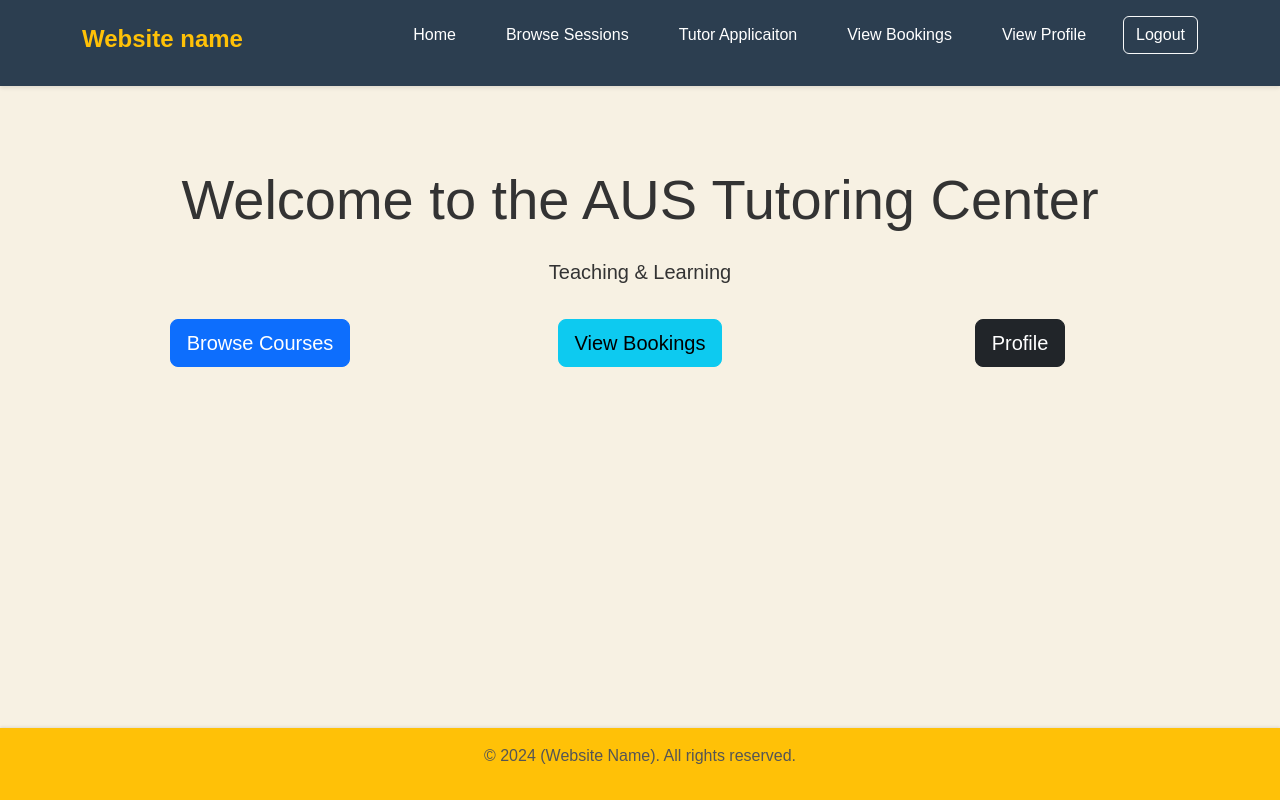
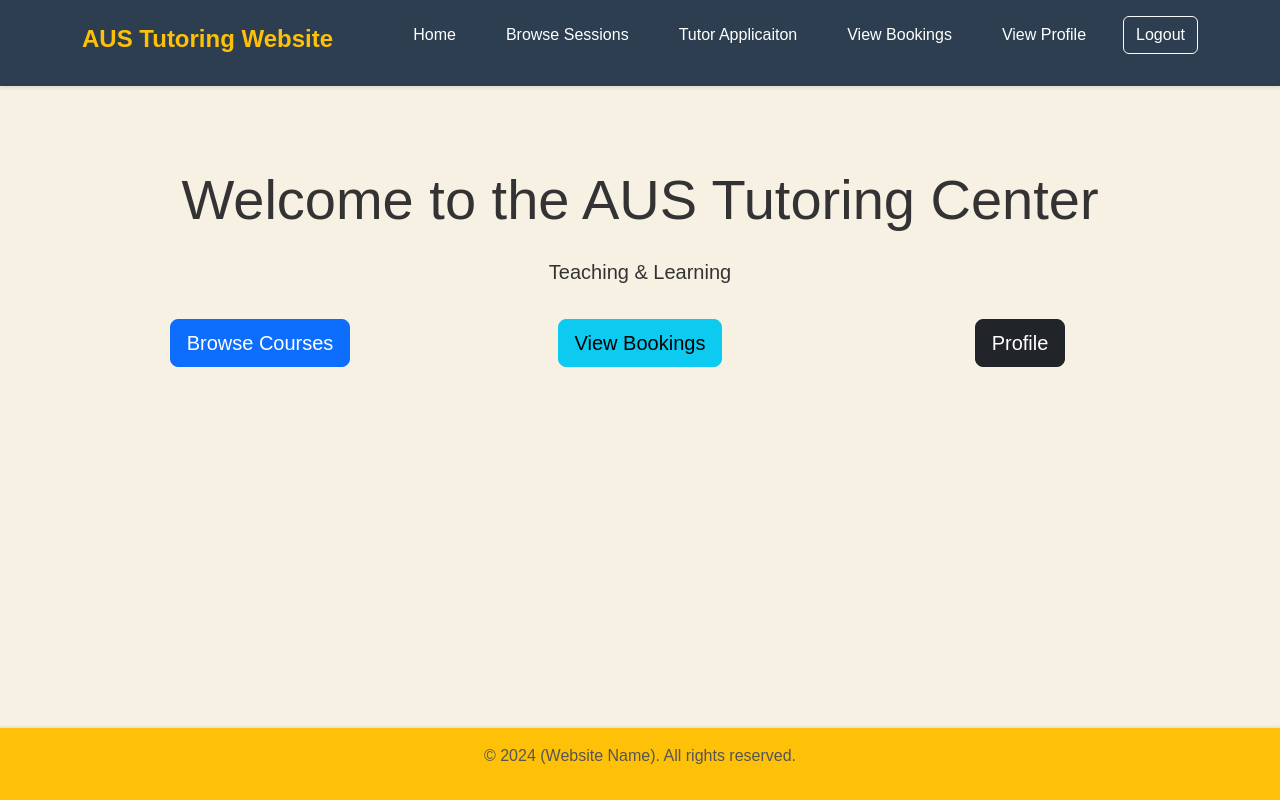
Before and after one commit to ArfanAmeen/Tutoring_Website, a plain HTML site: page index.html in a window 1280 px wide. Drawn offline with nearby package versions, Linux system fonts and the light colour scheme.

Commit message:
changes to name

```diff
--- a/index.html
+++ b/index.html
@@ -3,7 +3,7 @@
 <head>
   <meta charset="UTF-8">
   <meta name="viewport" content="width=device-width, initial-scale=1.0">
-  <title>Webpage with Sticky Footer</title>
+  <title>AUS Tutoring Website</title>
   <link href="https://cdn.jsdelivr.net/npm/bootstrap@5.3.0-alpha1/dist/css/bootstrap.min.css" rel="stylesheet">
   <link rel="stylesheet" href="styles.css">
 </head>
@@ -11,7 +11,7 @@
   <div class="wrapper">
     <header class="navbar">
       <div class="container">
-        <h1 class="logo">Website name</h1>
+        <h1 class="logo">AUS Tutoring Website</h1>
         <nav>
           <ul class="nav-links">
             <li><a href="./index.html" class="btn" >Home</a></li>
```
Also changed, not shown: browse.html (+2 -2 lines), login.html (+1 -1 lines), managebookings.html (+2 -2 lines), managesession.html (+2 -2 lines), profile.html (+2 -2 lines), ratecourse.html (+2 -2 lines), tutorapp.html (+2 -2 lines).
